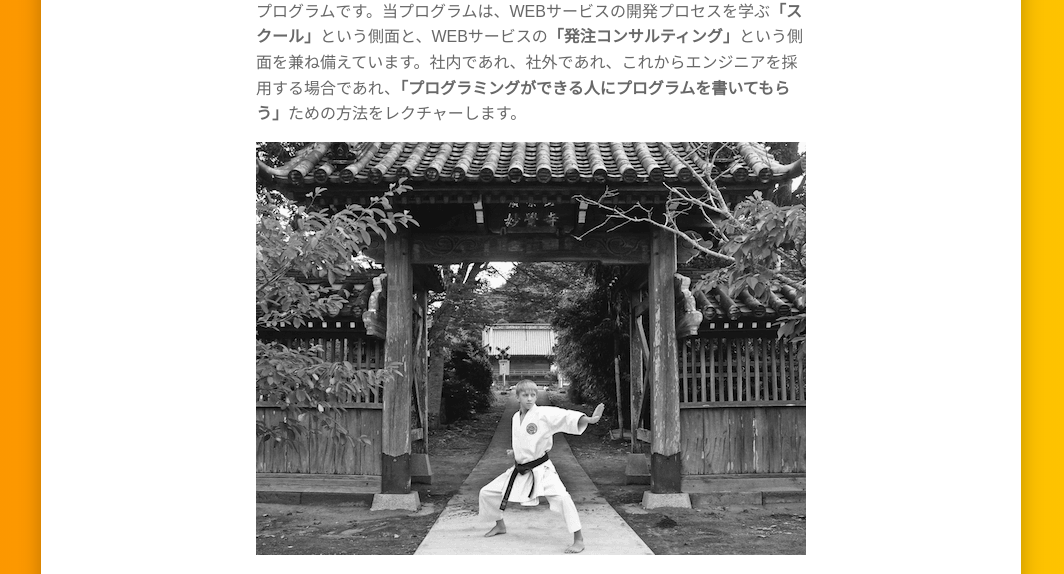
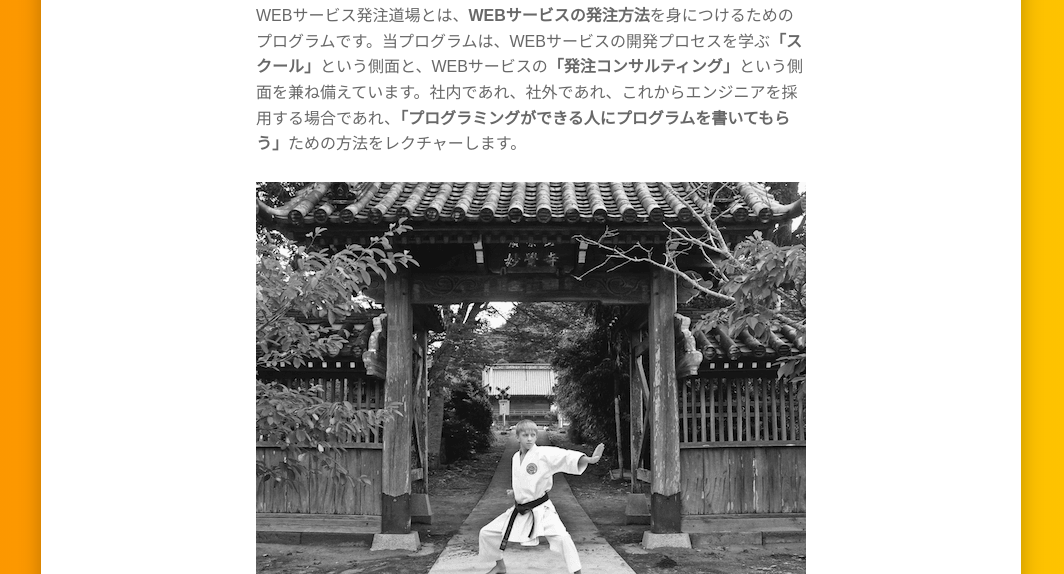
Before and after one commit to daraf-jp/dojo, a plain HTML site: page index.html in a window 1280 px wide. Shown: the part 218-792 px from the top of the page, without its empty margins (109-1173 px from the left). Drawn offline with Linux system fonts and the light colour scheme.

Commit message:
スタイルの調整

```diff
--- a/index.html
+++ b/index.html
@@ -180,7 +180,7 @@
         </p>
       </div>
     </div>
-    <div id="sponsor" class="stanza">
+    <div id="sponsor" class="stanza gray">
       <div class="middle-content">
         <h2>主催・講師</h2>
       </div>
--- a/style.css
+++ b/style.css
@@ -148,7 +148,7 @@ th, td{
   margin: 15px 0px;
 }
 .middle-content .image{
-  margin: 15px 0px;
+  margin: 25px 0px;
 }
 .middle-content h2{
   font-size: 28px;
@@ -340,7 +340,7 @@ header ul li a:hover{
 }
 
 .stanza{
-  padding: 50px 0px;
+  padding: 80px 0px;
 }
 .stanza.gray{
   background-color: #f5f5f5;
```
